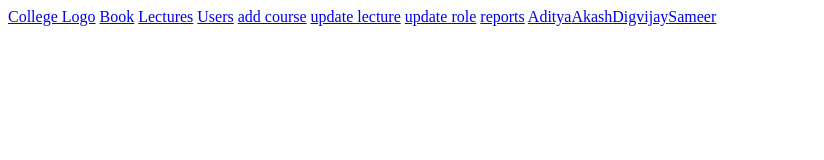
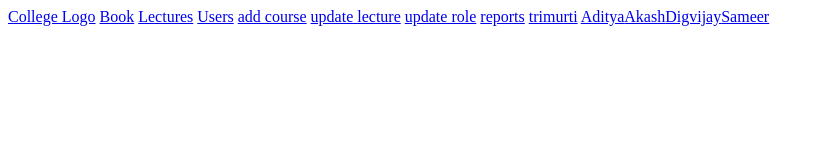
Before and after one commit to saisj2002/saisj2002.github.io, a plain HTML site: page Images/images.html in a window 1280 px wide. Shown: the whole page, without its empty margins (0-824 px from the left). Drawn offline with Linux system fonts and the light colour scheme.

Commit message:
Images added

```diff
--- a/Images/images.html
+++ b/Images/images.html
@@ -14,6 +14,7 @@
     <a href="update lecture.png">update lecture</a>
     <a href="update role.png">update role</a>
     <a href="reports.png">reports</a>
+    <a href="trimurti.jpg">trimurti</a>
     <a href="Aditya.jpg">Aditya</a><a href="Akash.jpg">Akash</a><a href="Digvijay.jpg">Digvijay</a><a href="Sameer.jpg">Sameer</a>
 </body>
 </html>
```
Also changed, not shown: Images/trimurti.jpg (added).
